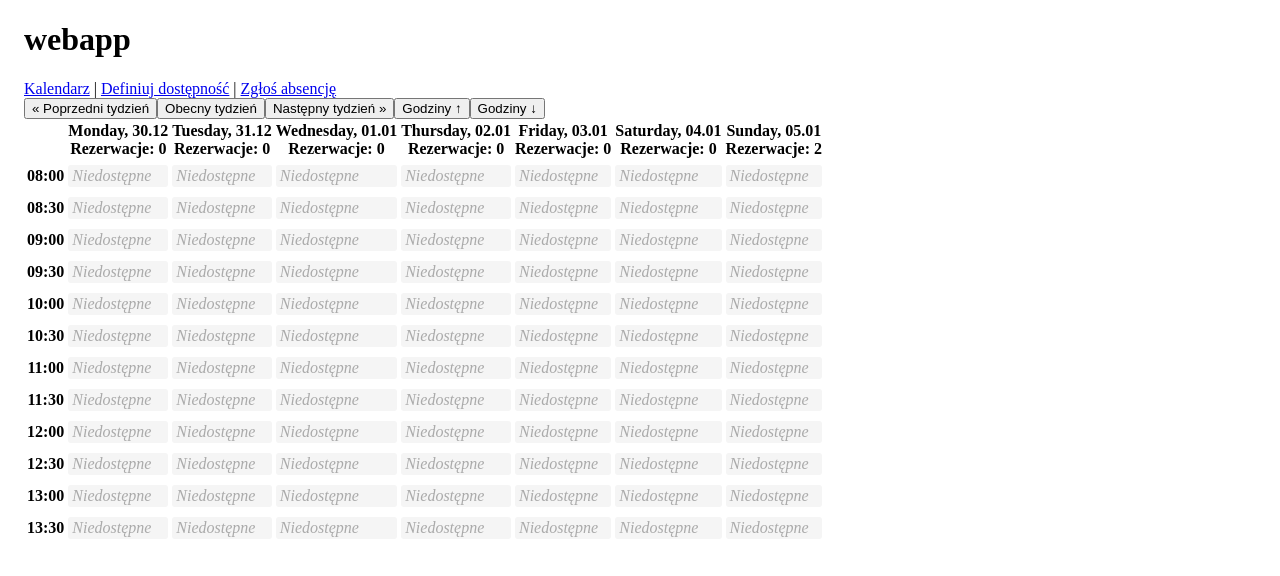
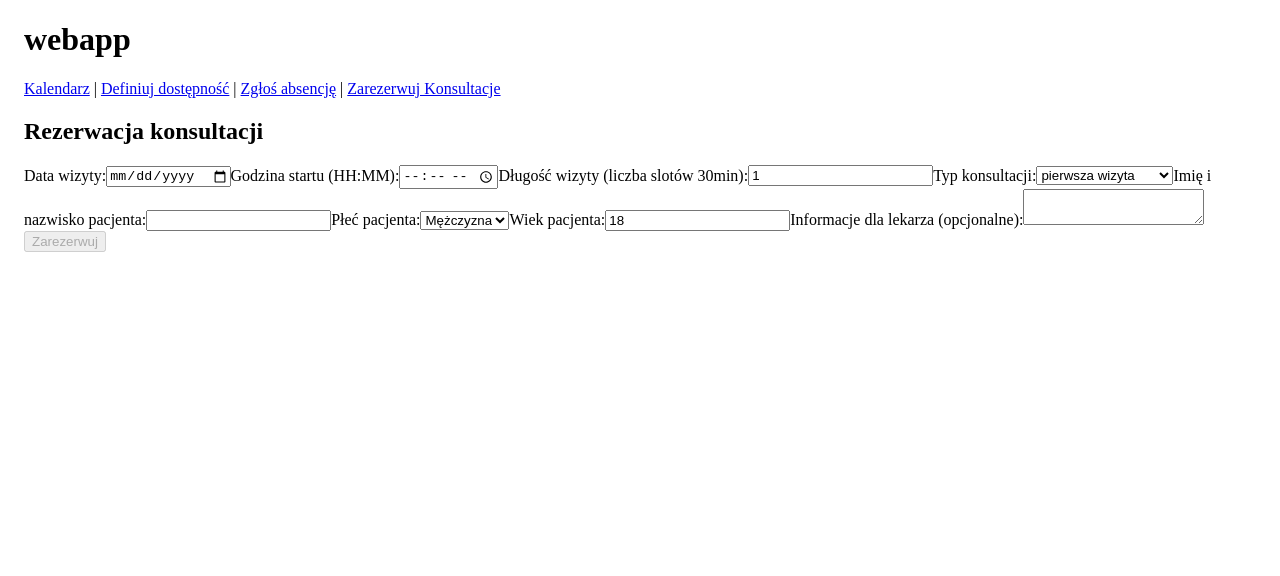
Before and after one commit to McMichalek/Angular_med_app, an Angular app: page /reserve-consultation in a window 1280 px wide. Before the commit this address led to /. Shown: the top 576 px of the page. Built offline with nearby package versions, Linux system fonts and the light colour scheme.

Commit message:
Reservation not working

```diff
--- a/src/app/app.component.html
+++ b/src/app/app.component.html
@@ -4,6 +4,7 @@
 <nav>
   <a routerLink="/">Kalendarz</a> |
   <a routerLink="/define-availability">Definiuj dostępność</a> |
-  <a routerLink="/define-absence">Zgłoś absencję</a>
+  <a routerLink="/define-absence">Zgłoś absencję</a> |
+  <a routerLink="/reserve-consultation">Zarezerwuj Konsultacje</a>
 </nav>
 <router-outlet></router-outlet>
--- a/src/app/app.routes.ts
+++ b/src/app/app.routes.ts
@@ -3,6 +3,7 @@ import { AppComponent } from './app.component';
 import {CalendarViewComponent} from './calendar/calendar-view/calendar-view.component';
 import {DefineAvailabilityComponent} from './calendar/define-availability/define-availability.component';
 import {DefineAbsenceComponent} from './calendar/define-absence/define-absence.component';
+import {ReserveConsultationComponent} from './calendar/reserve-consultation/reserve-consultation.component';
 
 export const routes: Routes = [
   {
@@ -16,6 +17,8 @@ export const routes: Routes = [
     path: 'define-absence',
     component: DefineAbsenceComponent
   },
+  { path: 'reserve-consultation',
+    component: ReserveConsultationComponent },
   {
     path: '**',
     redirectTo: ''
--- a/src/app/calendar/calendar-view/calendar-view.component.html
+++ b/src/app/calendar/calendar-view/calendar-view.component.html
@@ -34,36 +34,19 @@
       <th class="time-label">{{ formatHour(slot) }}</th>
 
       <!-- Kolumny dla 7 dni w tygodniu -->
-      <td *ngFor="let day of displayedDays"
-          [class.today]="isToday(day)"
-          [class.current-time]="isCurrentTimeSlot(slot, day)"
-          [class.unavailable]="!isSlotAvailable(day, slot) || isDayInAbsence(day)"
-          [class.absent]="isDayInAbsence(day)"
-      >
-        <ng-container *ngIf="isSlotAvailable(day, slot); else unavailableSlot">
-          <!-- Pokazujemy rezerwacje (może być 0 lub wiele) -->
+      <td *ngFor="let day of displayedDays">
+        <ng-container *ngIf="isSlotAvailable(day, slot); else notAvailable">
+          <!-- Rezerwacje -->
           <ng-container *ngFor="let appt of getAppointmentsForSlot(day, slot)">
-            <div class="appointment-block"
-                 [class.past]="isPastAppointment(appt)"
-                 [title]="
-                     'Typ: ' + appt.type + '\n' +
-                     'Pacjent: ' + appt.patientName + '\n' +
-                     'Godz.: ' +
-                       (appt.startTime | date:'HH:mm') + ' - ' +
-                       (appt.endTime   | date:'HH:mm')
-                   ">
-              {{ appt.type }} ({{ appt.patientName }})
-            </div>
+            <div class="appointment-block"> {{ appt.type }} </div>
           </ng-container>
-
-          <!-- Jeśli brak rezerwacji, a slot jest dostępny, pokaż 'Wolny' -->
-          <div *ngIf="getAppointmentsForSlot(day, slot).length === 0" class="slot-free">
+          <!-- Jeśli brak rezerwacji => Wolny slot -->
+          <div *ngIf="getAppointmentsForSlot(day, slot).length === 0" class="slot-free"
+               (click)="reserveSlot(day, slot)">
             Wolny
           </div>
         </ng-container>
-
-        <!-- Gdy slot niedostępny (nieobjęty żadną dostępnością lekarza) -->
-        <ng-template #unavailableSlot>
+        <ng-template #notAvailable>
           <div class="slot-unavailable">Niedostępne</div>
         </ng-template>
       </td>
--- a/src/app/calendar/calendar-view/calendar-view.component.ts
+++ b/src/app/calendar/calendar-view/calendar-view.component.ts
@@ -4,6 +4,7 @@ import { CommonModule } from '@angular/common';
 import moment from 'moment';
 
 import { CalendarService, DayAppointments, Appointment } from '../calendar.service';
+import {Router} from '@angular/router';
 
 @Component({
   selector: 'app-calendar-view',
@@ -31,7 +32,8 @@ export class CalendarViewComponent implements OnInit {
   // Tablica slotów co 30 minut (0.5h)
   timeSlots: moment.Moment[] = [];
 
-  constructor(private calendarService: CalendarService) {}
+  constructor(private calendarService: CalendarService,
+              private router: Router) {}
 
   ngOnInit(): void {
     this.loadAppointments();
@@ -162,4 +164,14 @@ export class CalendarViewComponent implements OnInit {
     return this.calendarService.isSlotInAvailability(day, slot);
   }
 
+  reserveSlot(day: moment.Moment, slot: moment.Moment) {
+    const dateStr = day.format('YYYY-MM-DD');
+    const timeStr = slot.format('HH:mm');
+    // nawigacja do /reserve?day=2025-01-05&time=08:00
+    this.router.navigate(['/reserve-consultation'], {
+      queryParams: { day: dateStr, time: timeStr }
+    });
+  }
+
+
 }
--- a/src/app/calendar/calendar.service.ts
+++ b/src/app/calendar/calendar.service.ts
@@ -143,6 +143,73 @@ export class CalendarService {
     });
   }
 
+  checkConflict(day: moment.Moment, start: moment.Moment, end: moment.Moment): boolean {
+    // 1) Sprawdzamy, czy day jest w absencji
+    if (this.isDayInAbsence(day)) {
+      return true; // bo wtedy dzień jest zablokowany
+    }
+
+    // 2) Czy slot leży w dostępności w ogóle
+    // (jeśli w Zadaniu 2 zrobiliśmy isSlotInAvailability, to musimy sprawdzić
+    //  wszystkie sloty 30-minutowe w przedziale [start,end).
+    //  Na uproszczenie tu: sprawdźmy start co 30 min)
+    // ...
+    // Jeżeli stwierdzimy, że cokolwiek nie pasuje, zwracamy true (konflikt).
+
+    // 3) Sprawdzamy dotychczasowe rezerwacje
+    // Znajdź w appointmentsData dzień = day
+    const dayData = this.appointmentsData.find(d =>
+      moment(d.date).isSame(day, 'day')
+    );
+    if (!dayData) {
+      return false; // brak rezerwacji w tym dniu
+    }
+    // Sprawdź, czy któryś appointment koliduje
+    for (const appt of dayData.appointments) {
+      const apptStart = moment(appt.startTime);
+      const apptEnd = moment(appt.endTime);
+
+      // Warunek kolizji = [start, end) nakłada się na [apptStart, apptEnd)
+      // Najprostsza check:
+      const overlap = start.isBefore(apptEnd) && end.isAfter(apptStart);
+      if (overlap && appt.status !== 'CANCELLED') {
+        return true;
+      }
+    }
+
+    return false; // brak konfliktu
+  }
+
+  addAppointment(day: moment.Moment, newAppt: Appointment): void {
+    // 1) Generuj ID
+    // np. w prosty sposób:
+    newAppt.id = this.generateNewId();
+
+    // 2) Znajdź (albo stwórz) dayData
+    let dayData = this.appointmentsData.find(d =>
+      moment(d.date).isSame(day, 'day')
+    );
+    if (!dayData) {
+      dayData = { date: day.format('YYYY-MM-DD'), appointments: [] };
+      this.appointmentsData.push(dayData);
+    }
+
+    // 3) Dodaj appointment
+    dayData.appointments.push(newAppt);
+  }
+
+  private generateNewId(): number {
+    let maxId = 0;
+    for (const d of this.appointmentsData) {
+      for (const a of d.appointments) {
+        if (a.id > maxId) {
+          maxId = a.id;
+        }
+      }
+    }
+    return maxId + 1;
+  }
+
 }
 
 export interface Availability {
--- /dev/null
+++ b/src/app/calendar/reserve-consultation/reserve-consultation.component.html
@@ -0,0 +1,36 @@
+<div class="reserve-consultation">
+  <h2>Rezerwacja konsultacji</h2>
+
+  <form [formGroup]="reserveForm" (ngSubmit)="onSubmit()">
+    <label>Data wizyty:</label>
+    <input type="date" formControlName="day" />
+
+    <label>Godzina startu (HH:MM):</label>
+    <input type="time" formControlName="time" />
+
+    <label>Długość wizyty (liczba slotów 30min):</label>
+    <input type="number" formControlName="slotsCount" />
+
+    <label>Typ konsultacji:</label>
+    <select formControlName="type">
+      <option *ngFor="let t of consultationTypes" [value]="t">{{ t }}</option>
+    </select>
+
+    <label>Imię i nazwisko pacjenta:</label>
+    <input type="text" formControlName="patientName" />
+
+    <label>Płeć pacjenta:</label>
+    <select formControlName="patientGender">
+      <option value="M">Mężczyzna</option>
+      <option value="F">Kobieta</option>
+    </select>
+
+    <label>Wiek pacjenta:</label>
+    <input type="number" formControlName="patientAge" />
+
+    <label>Informacje dla lekarza (opcjonalne):</label>
+    <textarea formControlName="notes"></textarea>
+
+    <button type="submit" [disabled]="reserveForm.invalid">Zarezerwuj</button>
+  </form>
+</div>
--- /dev/null
+++ b/src/app/calendar/reserve-consultation/reserve-consultation.component.ts
@@ -0,0 +1,99 @@
+import { Component, OnInit } from '@angular/core';
+import { CommonModule } from '@angular/common';
+import { FormGroup, FormControl, Validators, ReactiveFormsModule } from '@angular/forms';
+import {CalendarService, Appointment} from '../calendar.service';
+
+import moment from 'moment';
+import {ActivatedRoute} from '@angular/router';
+
+@Component({
+  selector: 'app-reserve-consultation',
+  standalone: true,
+  imports: [CommonModule, ReactiveFormsModule],
+  templateUrl: './reserve-consultation.component.html',
+  styleUrl: './reserve-consultation.component.css'
+})
+export class ReserveConsultationComponent implements OnInit {
+
+  reserveForm: FormGroup;
+
+  // Możliwe typy wizyt (przykładowe)
+  consultationTypes = [
+    'pierwsza wizyta',
+    'wizyta kontrolna',
+    'choroba przewlekła',
+    'recepta',
+    'inne'
+  ];
+
+  // Zakładamy, że start konsultacji i data mogą być przekazywane
+  // np. przez query param (jeśli używasz routingu) albo w inny sposób.
+  selectedDay: string | null = null;   // 'YYYY-MM-DD'
+  selectedTime: string | null = null;  // 'HH:mm'
+
+  constructor(private calendarService: CalendarService) {
+    this.reserveForm = new FormGroup({
+      day: new FormControl('', Validators.required),       // data w formacie 'YYYY-MM-DD'
+      time: new FormControl('', Validators.required),      // godzina startu np. '08:00'
+      slotsCount: new FormControl(1, [Validators.required, Validators.min(1)]),  // ile slotów 30-minutowych
+      type: new FormControl('pierwsza wizyta', Validators.required),
+      patientName: new FormControl('', Validators.required),
+      patientGender: new FormControl('M', Validators.required),
+      patientAge: new FormControl(18, [Validators.required, Validators.min(0)]),
+      notes: new FormControl('')
+    });
+  }
+
+  ngOnInit(): void {
+    // Jeżeli chcesz ustawić domyślnie wybrany slot (np. po kliknięciu w kalendarzu)
+    if (this.selectedDay && this.selectedTime) {
+      this.reserveForm.patchValue({
+        day: this.selectedDay,
+        time: this.selectedTime
+      });
+    }
+  }
+
+  onSubmit(): void {
+    if (this.reserveForm.invalid) {
+      return;
+    }
+    const formVal = this.reserveForm.value;
+
+    // 1. Parsujemy datę + startTime
+    const dayMoment = moment(formVal.day, 'YYYY-MM-DD');
+    const timeParts = formVal.time.split(':'); // ["HH","mm"]
+    const start = moment(dayMoment).hour(+timeParts[0]).minute(+timeParts[1]);
+
+    // 2. Obliczamy endTime = start + (slotsCount * 30 min)
+    const end = moment(start).add(formVal.slotsCount * 30, 'minutes');
+
+    // 3. Sprawdzamy, czy slot jest wolny (brak konfliktu, brak absencji)
+    const conflict = this.calendarService.checkConflict(dayMoment, start, end);
+    if (conflict) {
+      alert('Wybrany przedział czasowy jest już zajęty lub koliduje z inną wizytą!');
+      return;
+    }
+
+    // 4. Tworzymy Appointment
+    const newAppt: Appointment = {
+      id: 0, // nadamy ID w serwisie
+      startTime: start.toISOString(), // np. '2025-01-05T08:00:00'
+      endTime: end.toISOString(),
+      type: formVal.type,
+      patientName: formVal.patientName,
+      status: 'CONFIRMED', // nowa rezerwacja
+      // (opcjonalnie)
+      // patientGender, patientAge, notes itp. można dodać do Appointment
+    };
+
+    // 5. Dodajemy rezerwację w serwisie
+    this.calendarService.addAppointment(dayMoment, newAppt);
+
+    alert('Rezerwacja została zapisana.');
+    // Ewentualnie reset i nawigacja
+    this.reserveForm.reset();
+  }
+
+
+}
```
Also changed, not shown: src/app/calendar/reserve-consultation/reserve-consultation.component.css (added), 1 other file (tests, documents, lock files or other folders).
